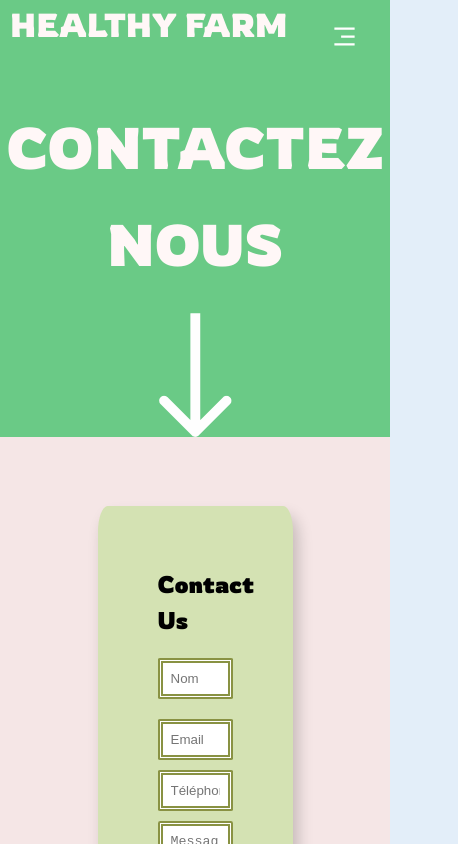
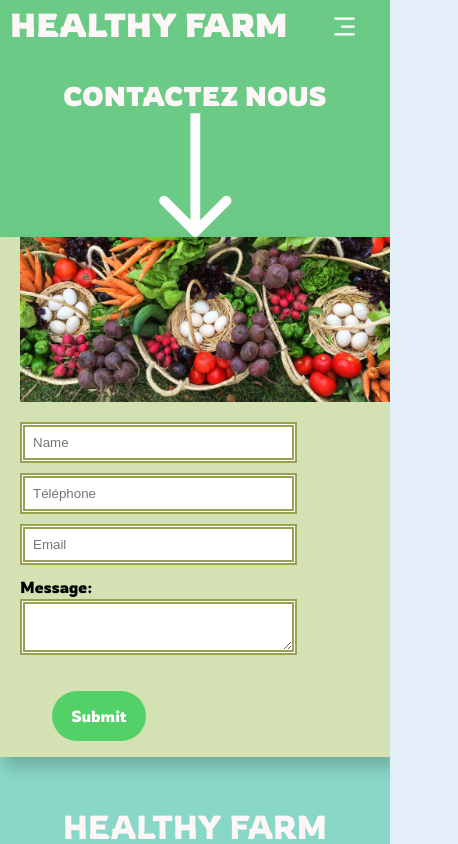
Before and after one commit to Oussa-Err/solid-spork, a React (Vite) app: page /contact in a window 390 px wide. Shown: the top 844 px of the page, 458 px wide, since content can reach past the window. Built offline with nearby package versions, Linux system fonts and the light colour scheme.

Commit message:
submission form handled

```diff
--- a/package.json
+++ b/package.json
@@ -15,6 +15,7 @@
     "@mui/material": "^5.13.4",
     "@mui/material-next": "^6.0.0-alpha.88",
     "@react-google-maps/api": "^2.18.1",
+    "bootstrap": "^5.3.0",
     "react": "^18.2.0",
     "react-dom": "^18.2.0",
     "react-icons": "^4.9.0",
--- a/src/components/common/contact/Contact.jsx
+++ b/src/components/common/contact/Contact.jsx
@@ -1,13 +1,13 @@
-import React, { useRef } from 'react'
+import React from 'react'
 import { useState } from 'react'
 import { RiMenu3Line, RiCloseLine } from 'react-icons/ri'
 // import { Arrow } from '../Arrow'
 import { Button } from '@mui/material';
 import arrow from '../../../assets/Arrow.png'
 import './contact.css'
+import panier from '../../../assets/header-panier-min.jpg'
 
-// import emailjs from "@emailjs/browser";
-// import styled from "styled-components";
+
 
 const Menu = () => {
     return (<>
@@ -20,30 +20,6 @@ const Menu = () => {
 
 const Contact = () => {
     const [toggleMenu, setToggleMenu] = useState(false);
-
-    const form = useRef();
-
-    const sendEmail = (e) => {
-        e.preventDefault();
-
-        emailjs
-            .sendForm(
-                "replace with service id",
-                "replace with template id",
-                form.current,
-                "replace with user id"
-            )
-            .then(
-                (result) => {
-                    console.log(result.text);
-                    console.log("message sent");
-                },
-                (error) => {
-                    console.log(error.text);
-                }
-            );
-    };
-
     return (
         <div className='contact__container'>
             <div className='contact__first-section'>
@@ -85,38 +61,24 @@ const Contact = () => {
             </div>
             <div className='contact__second-section'>
                 <div className="contact-body">
-                    <h2>Contact Us</h2>
-                    <form>
-                        <div className="form-row">
-                            <div className="form-group">
-                                <input type="text" placeholder='Nom' id="name" />
-                            </div>
-
-                            <div className="form-group">
-                                <input type="email" placeholder='Email' id="email" />
-                            </div>
-                        </div>
-                        <div className="form-group">
-                            <input type="text" placeholder='Téléphone' id="phone" />
-                        </div>
-                        <div className="form-group">
-                            <textarea id="message" placeholder='Message' rows="3"></textarea>
-                        </div>
-
+                    <img id='panier' src={panier} alt="" />
+                    <form name="contact" method="POST" data-netlify="true">
+                        <p>
+                            <input placeholder='Name' type="text" name="name" />
+                        </p>
+                        <p>
+                            <input placeholder='Téléphone' type="text" name="Téléphone" />
+                        </p>
+                        <p>
+                            <input placeholder='Email' type="email" name="email" />
+                        </p>
+                        <p>
+                            <label >Message: <textarea name="message"></textarea></label>
+                        </p>
+                    </form>
+                    <p>
                         <button id='contact_button' type="submit">Submit</button>
-                    </form>
-
-                    {/* <StyledContactForm>
-                        <form ref={form} onSubmit={sendEmail}>
-                            <label>Name</label>
-                            <input type="text" name="user_name" />
-                            <label>Email</label>
-                            <input type="email" name="user_email" />
-                            <label>Message</label>
-                            <textarea name="message" />
-                            <input type="submit" value="Send" />
-                        </form>
-                        </StyledContactForm>*/}
+                    </p>
                 </div>
             </div>
         </div>
@@ -124,56 +86,3 @@ const Contact = () => {
 }
 
 export default Contact
-
-// const StyledContactForm = styled.div`
-//   width: 400px;
-
-//   form {
-//     display: flex;
-//     align-items: flex-start;
-//     flex-direction: column;
-//     width: 100%;
-//     font-size: 16px;
-
-//     input {
-//       width: 100%;
-//       height: 35px;
-//       padding: 7px;
-//       outline: none;
-//       border-radius: 5px;
-//       border: 1px solid rgb(220, 220, 220);
-
-//       &:focus {
-//         border: 2px solid rgba(0, 206, 158, 1);
-//       }
-//     }
-
-//     textarea {
-//       max-width: 100%;
-//       min-width: 100%;
-//       width: 100%;
-//       max-height: 100px;
-//       min-height: 100px;
-//       padding: 7px;
-//       outline: none;
-//       border-radius: 5px;
-//       border: 1px solid rgb(220, 220, 220);
-
-//       &:focus {
-//         border: 2px solid rgba(0, 206, 158, 1);
-//       }
-//     }
-
-//     label {
-//       margin-top: 1rem;
-//     }
-
-//     input[type="submit"] {
-//       margin-top: 2rem;
-//       cursor: pointer;
-//       background: rgb(249, 105, 14);
-//       color: white;
-//       border: none;
-//     }
-//   }
-// `;
--- a/src/components/common/contact/contact.css
+++ b/src/components/common/contact/contact.css
@@ -20,11 +20,17 @@
 
 .contact__heading {
     display: flex;
+    /* padding-top: 4rem; */
     flex-direction: column;
     align-items: center;
 }
 
-.contact__heading>h2 {
+.navbar__logo {
+    /* color: wheat !important */
+}
+
+
+.contact_us {
     font-family: var(--font-familly);
     font-weight: 700;
     font-size: 58.1911px;
@@ -33,6 +39,7 @@
     text-transform: uppercase;
 
     color: #FFF7F7;
+
 }
 
 
@@ -41,57 +48,53 @@
 
 .contact__second-section {
     width: 100%;
-    height: 650px;
+    height: 900px;
     display: flex;
     justify-content: center;
     align-items: center;
 
     background-color: #F5E6E6;
+
+}
+
+#panier {
+    background-repeat: no-repeat;
+    background-size: cover;
+    width: 100%;
 }
 
 
 .contact-body {
-    padding: 60px;
+    overflow: hidden;
     border-radius: 5%;
+
     width: 50%;
+    display: flex;
+    align-items: center;
+    flex-direction: column;
+
     background-color: #d4e2b3;
     box-shadow: 5px 10px 15px rgba(0, 0, 0, 0.2);
 }
 
 form {
-    margin-top: 20px;
-}
-
-h2 {
-    margin-bottom: 20px;
-}
-
-.form-row {
-    display: flex;
-    flex-wrap: wrap;
-    gap: 70px;
-}
-
-label {
-    margin-bottom: 5px;
+    margin: 20px;
 }
 
 input,
 textarea {
     width: 100%;
-    border-radius: 3%;
-    border: 5px double rgb(137, 146, 67);
+    border: 5px double rgb(151, 161, 79);
     padding: 8px;
     margin-bottom: 10px;
 }
 
 #contact_button {
-    padding: 10px 20px;
     border: none;
     cursor: pointer;
 
+    margin: 1rem 0;
     height: 50px;
-    width: 300px;
 
 
     color: #fff;
@@ -100,24 +103,57 @@ textarea {
 }
 
 #contact_button:hover {
-    background-color: #006400;
+    background-color: #2ac02a;
 }
 
 /* media queries */
-@media (max-width: 1415px) {
+
+@media screen and (max-width: 1000px) {
+    .contact_us {
+        font-size: 40px;
+    }
+
     .contact-body {
-        /* flex-wrap: wrap; */
+        width: 90%;
+    }
+
+    .contact__second-section {
+        height: auto;
+        padding: 20px;
     }
 }
 
-@media (max-width: 900px) {
-    .form-row {
-        gap: 10px;
+
+@media screen and (max-width: 650px) {
+    .navbar__logo {
+        /* line-height: normal */
+    }
+
+    .contact_us {
+        font-size: 34px;
+        line-height: normal;
+    }
+
+    .contact-body {
+        width: 100%;
+        border-radius: 0;
+        align-items: baseline;
+    }
+
+    .contact__second-section {
+        height: auto;
+        padding: 0;
+    }
+
+    #contact_button {
+        margin-left: 2rem;
+        margin-top: 0;
     }
 }
 
-@media (max-width: 768px) {
-    .form-row {
-        gap: 10px;
+@media screen and (max-width: 500px) {
+    .contact_us {
+        font-size: 27px;
+        line-height: normal;
     }
 }
--- a/src/components/common/productSlide/CarouselSlide.jsx
+++ b/src/components/common/productSlide/CarouselSlide.jsx
@@ -1,11 +1,37 @@
-import React from 'react'
+import React, { useState } from 'react'
 import './carouselSlide.css'
-import { slides } from '../../../data/carouselData.json'
+import { BsArrowLeftCircleFill, BsArrowRightCircleFill } from 'react-icons/bs'
+import { slides } from './index'
 
+const CarouselSlide = (data = slides) => {
+  const { slide, setSlide } = useState(1)
 
-const CarouselSlide = () => {
+  const nextSlide = () => {
+    setSlide(slide === data.length - 1 ? 0 : slide + 1)
+  }
+
+  const prevSlide = () => {
+    setSlide(slide === 0 ? slides.length - 1 : slide - 1)
+  }
   return (
     <div className='carouselSlide__container'>
+      <BsArrowLeftCircleFill className='arrow left-arrow' onClick={prevSlide} />
+      {slides.map((item, index) => {
+        return <img
+          src={item.src}
+          alt={item.alt}
+          key={index}
+          className={slide === index ? "slide" : "slide slide-hidden"} />
+      })}
+      <BsArrowRightCircleFill className='arrow right-arrow' onClick={nextSlide} />
+      <span className='indicators'>
+        {slides.map((_, index) => {
+          return <button
+            key={index}
+            onClick={() => setSlide(index)}
+            className={slide === index ? "indicator" : "indicatorinactive"}></button>
+        })}
+      </span>
     </div>
   )
 }
--- a/src/components/common/productSlide/carouselSlide.css
+++ b/src/components/common/productSlide/carouselSlide.css
@@ -0,0 +1,59 @@
+.carouselSlide__container {
+    position: relative;
+    display: flex;
+    justify-content: center;
+    align-items: center;
+    width: 100%;
+    height: 400px;
+}
+
+
+.slide-hidden {
+    display: none;
+}
+
+.slide {
+    border-radius: 0.5rem;
+    box-shadow: 0px 0px 10px #666;
+    /* width: 100%; */
+    height: 100%;
+    display: block;
+}
+
+.arrow {
+    position: absolute;
+    width: 2rem;
+    height: 2rem;
+    color: #fff;
+    filter: drop-shadow(0px 0px 5px #555);
+}
+
+.right-arrow {
+    right: 1rem;
+}
+
+.left-arrow {
+    left: 1rem;
+}
+
+.indicators {
+    display: flex;
+    position: absolute;
+    bottom: 1rem;
+}
+
+.indicator {
+    background-color: #fff;
+    height: 10px;
+    width: 10px;
+    border-radius: 100%;
+    border: none;
+    outline: none;
+    box-shadow: 0px 0px 5px #555;
+    margin: 0 0.2rem;
+    cursor: pointer;
+}
+
+.indicator-inactive {
+    background-color: gray;
+}
--- /dev/null
+++ b/src/components/common/productSlide/index.js
@@ -0,0 +1,22 @@
+import img1 from '../../../assets/header-panier-min.jpg'
+import img2 from  '../../../assets/oignon-blanc.jpg'
+import img3 from  '../../../assets/oeuf.png'
+import img4 from  '../../../assets/mkewer_blanc.jpg'
+
+export const slides = [{
+    "src": img1,
+    "alt": "img 1"
+  },
+  {
+    "src": img2,
+    "alt": "img 2"
+  },
+  {
+    "src": img3,
+    "alt": "img 3"
+  },
+  {
+    "src": img4,
+    "alt": "img 4"
+  }
+  ]
--- a/src/components/pages/ProductPage.jsx
+++ b/src/components/pages/ProductPage.jsx
@@ -4,7 +4,7 @@ import { Product, ProductBody, Footer, Map, CarouselSlide } from '../common'
 const ProductPage = () =>
   <>
     <Product />
-    <CarouselSlide />
+    <CarouselSlide/>
     <ProductBody />
     <Map />
     <Footer />
--- a/src/data/carouselData.json
+++ b/src/data/carouselData.json
@@ -1,28 +1,5 @@
 {
     "slides": [
-        {
-            "src": "https://picsum.photos/seed/img1/200/300",
-            "alt": "img 1"
-        },
-        {
-            "src": "https://picsum.photos/seed/img2/200/300",
-            "alt": "img 2"
-        },
-        {
-            "src": "https://picsum.photos/seed/img3/200/300",
-            "alt": "img 3"
-        },
-        {
-            "src": "https://picsum.photos/seed/img4/200/300",
-            "alt": "img 4"
-        },
-        {
-            "src": "https://picsum.photos/seed/img5/200/300",
-            "alt": "img 5"
-        },
-        {
-            "src": "https://picsum.photos/seed/img6/200/300",
-            "alt": "img 6"
-        }
+
     ]
 }
```
Also changed, not shown: 1 other file (tests, documents, lock files or other folders).
